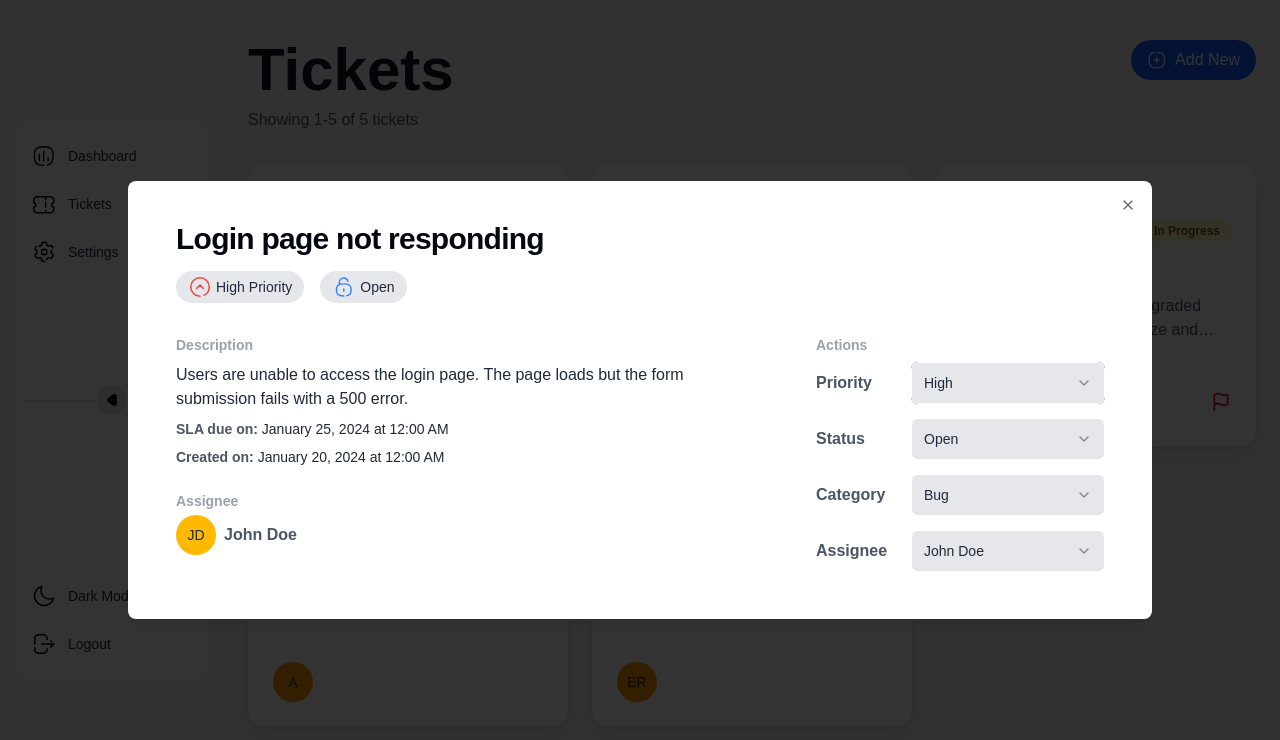
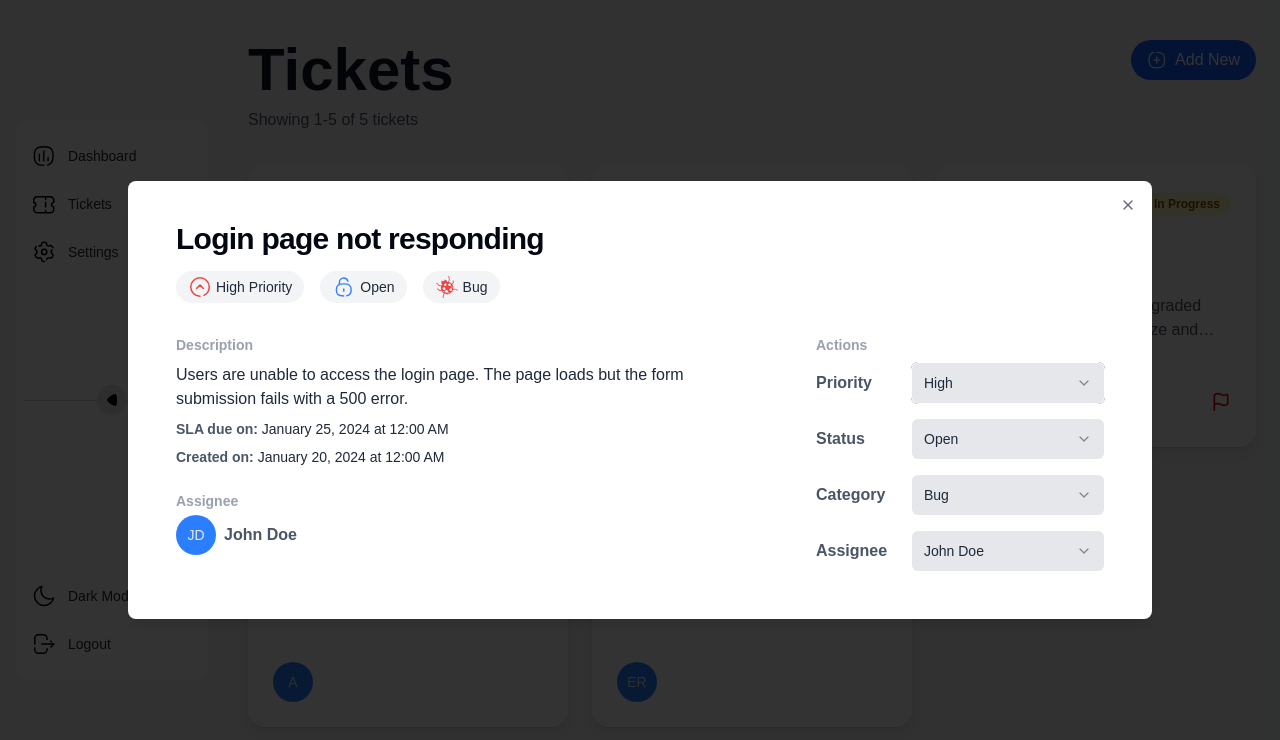
Before and after one commit to ohenekwabena/nockett, a Next.js app: page /tickets in a window 1280 px wide. Both pictures are taken after a click on the element 408 px from the left and 305 px from the top of the page. Shown: the top 740 px of the page. Built offline with nearby package versions, Linux system fonts and the light colour scheme.

Commit message:
chore: tweak styles

```diff
--- a/package.json
+++ b/package.json
@@ -24,6 +24,7 @@
     "react-day-picker": "^9.11.0",
     "react-dom": "19.1.0",
     "react-hook-form": "^7.63.0",
+    "react-icons": "^5.5.0",
     "react-resizable-panels": "^3.0.6",
     "recharts": "^3.2.1",
     "sonner": "^2.0.7",
--- /dev/null
+++ b/src/components/icons/graph.tsx
@@ -0,0 +1,13 @@
+type IconlyIconProps = {
+    size?: number;
+    color?: string;
+}
+
+export const IconlyGraph = ({ size = 24, color = "#000000" }: IconlyIconProps) => {
+    return (
+        <svg width={size} height={size} viewBox="0 0 25 24" fill="none" xmlns="http://www.w3.org/2000/svg">
+            <path d="M17.15 10.5984C18.612 10.4744 20.102 10.1404 20.685 9.68138C23.543 7.43038 16.156 0.844375 13.896 3.44637C13.287 4.14737 12.993 8.04037 13.448 9.63837" stroke={color} strokeWidth="1.5" strokeLinecap="round" strokeLinejoin="round"></path>
+            <path d="M7.19799 20.2224C4.79699 18.9184 3.16699 16.3744 3.16699 13.4514C3.16699 8.15144 8.39599 4.76144 9.89499 6.26044C10.758 7.12344 9.78599 11.1844 11.334 12.7324C12.882 14.2814 17.271 12.8034 18.355 13.8874C19.439 14.9714 16.565 21.1524 10.869 21.1524" stroke={color} strokeWidth="1.5" strokeLinecap="round" strokeLinejoin="round"></path>
+        </svg>
+    )
+}
--- a/src/components/icons/index.ts
+++ b/src/components/icons/index.ts
@@ -1,3 +1,6 @@
+export { IconlyGraph } from "./graph";
+export { IconlyInfoSquare } from "./info";
+export { IconlyMoreCircle } from "./more-circle";
 export { IconlyCategory } from "./category";
 export { IconlyPlus } from "./plus";
 export { IconlyArrowRight2 } from "./arrow-right";
--- /dev/null
+++ b/src/components/icons/info.tsx
@@ -0,0 +1,14 @@
+type IconlyIconProps = {
+    size?: number;
+    color?: string;
+}
+
+export const IconlyInfoSquare = ({ size = 24, color = "#000000" }: IconlyIconProps) => {
+    return (
+        <svg width={size} height={size} viewBox="0 0 25 25" fill="none" xmlns="http://www.w3.org/2000/svg">
+            <path d="M15.277 21.5942C19.878 20.9122 21.5 18.3462 21.5 12.5372C21.5 5.60023 19.187 3.28723 12.25 3.28723C5.313 3.28723 3 5.60023 3 12.5372C3 19.2875 5.19013 21.6593 11.6997 21.7822" stroke={color} strokeWidth="1.5" strokeLinecap="round" strokeLinejoin="round"></path>
+            <path d="M12.25 16.4324V12.5374" stroke={color} strokeWidth="1.5" strokeLinecap="round" strokeLinejoin="round"></path>
+            <path d="M12.255 9.03735H12.246" stroke={color} strokeWidth="1.5" strokeLinecap="round" strokeLinejoin="round"></path>
+        </svg>
+    )
+}
--- /dev/null
+++ b/src/components/icons/more-circle.tsx
@@ -0,0 +1,14 @@
+type IconlyIconProps = {
+    size?: number;
+    color?: string;
+}
+
+export const IconlyMoreCircle = ({ size = 24, color = "#000000" }: IconlyIconProps) => {
+    return (
+        <svg width={size} height="26" viewBox="0 0 25 26" fill="none" xmlns="http://www.w3.org/2000/svg">
+            <path fillRule="evenodd" clipRule="evenodd" d="M6.46875 16.0972C4.96746 16.0972 3.75 17.3146 3.75 18.8159C3.75 20.3173 4.96714 21.5347 6.46875 21.5347C7.97004 21.5347 9.1875 20.3172 9.1875 18.8159C9.1875 17.3143 7.97009 16.0972 6.46875 16.0972ZM2.25 18.8159C2.25 16.4862 4.13904 14.5972 6.46875 14.5972C8.79841 14.5972 10.6875 16.4858 10.6875 18.8159C10.6875 21.1456 8.79846 23.0347 6.46875 23.0347C4.13861 23.0347 2.25 21.1456 2.25 18.8159Z" fill={color}></path>
+            <path fillRule="evenodd" clipRule="evenodd" d="M18.0312 16.0972C16.53 16.0972 15.3125 17.3146 15.3125 18.8159C15.3125 20.3173 16.5296 21.5347 18.0312 21.5347C19.5325 21.5347 20.75 20.3172 20.75 18.8159C20.75 17.3143 19.5326 16.0972 18.0312 16.0972ZM13.8125 18.8159C13.8125 16.4862 15.7015 14.5972 18.0312 14.5972C20.3609 14.5972 22.25 16.4858 22.25 18.8159C22.25 21.1456 20.361 23.0347 18.0312 23.0347C15.7011 23.0347 13.8125 21.1456 13.8125 18.8159Z" fill={color}></path>
+            <path fillRule="evenodd" clipRule="evenodd" d="M12.25 4.53467C10.7487 4.53467 9.53125 5.75213 9.53125 7.25342C9.53125 8.75476 10.7484 9.97217 12.25 9.97217C13.7513 9.97217 14.9688 8.7547 14.9688 7.25342C14.9688 5.75181 13.7513 4.53467 12.25 4.53467ZM8.03125 7.25342C8.03125 4.9237 9.92029 3.03467 12.25 3.03467C14.5797 3.03467 16.4688 4.92328 16.4688 7.25342C16.4688 9.58313 14.5797 11.4722 12.25 11.4722C9.91986 11.4722 8.03125 9.58308 8.03125 7.25342Z" fill={color}></path>
+        </svg>
+    )
+}
--- a/src/components/ticket-details-modal.tsx
+++ b/src/components/ticket-details-modal.tsx
@@ -6,7 +6,8 @@ import { Avatar, AvatarFallback, AvatarImage } from "./ui/avatar";
 import { EqualSquareIcon } from "lucide-react";
 import { IconlyArrowDownSquare } from "./icons/arrow-down";
 import { IconlyArrowUpCircle } from "./icons/arrow-up";
-import { IconlyActivity, IconlyLock, IconlyUnlock } from "./icons";
+import { IconlyActivity, IconlyLock, IconlySetting, IconlyUnlock, IconlyInfoSquare, IconlyMoreCircle, IconlyGraph } from "./icons";
+import { GiSpottedBug } from "react-icons/gi";
 
 interface TicketModalProps {
     ticket: {
@@ -31,12 +32,18 @@ interface TicketModalProps {
 
 // Wrapper components to standardize icon interfaces
 const PriorityLowIcon = ({ color }: { color?: string }) => <IconlyArrowDownSquare color={color} />;
-const PriorityMediumIcon = ({ color }: { color?: string }) => <EqualSquareIcon color={color} size={16} />;
+const PriorityMediumIcon = ({ color, }: { color?: string }) => <EqualSquareIcon color={color} size={24} />;
 const PriorityHighIcon = ({ color }: { color?: string }) => <IconlyArrowUpCircle color={color} />;
 
 const StatusOpenIcon = ({ color }: { color?: string }) => <IconlyUnlock color={color} />;
 const StatusInProgressIcon = ({ color }: { color?: string }) => <IconlyActivity color={color} />;
 const StatusClosedIcon = ({ color }: { color?: string }) => <IconlyLock color={color} />;
+
+const CategoryFeatureIcon = ({ color }: { color?: string }) => <IconlyMoreCircle color={color} />;
+const CategoryBugIcon = ({ color }: { color?: string }) => <GiSpottedBug color={color} size={24} />;
+const CategorySupportIcon = ({ color }: { color?: string }) => <IconlyInfoSquare color={color} />;
+const CategoryMaintenanceIcon = ({ color }: { color?: string }) => <IconlySetting color={color} />;
+const CategoryPerformanceIcon = ({ color }: { color?: string }) => <IconlyGraph color={color} />;
 
 const PRIORITY_ICONS = {
     LOW: PriorityLowIcon,
@@ -50,6 +57,14 @@ const STATUS_ICONS = {
     CLOSED: StatusClosedIcon,
 };
 
+const CATEGORY_ICONS = {
+    BUG: CategoryBugIcon,
+    FEATURE: CategoryFeatureIcon,
+    SUPPORT: CategorySupportIcon,
+    MAINTENANCE: CategoryMaintenanceIcon,
+    PERFORMANCE: CategoryPerformanceIcon,
+};
+
 const PRIORITY_COLORS = {
     LOW: "#10B981", // Green
     MEDIUM: "#F59E0B", // Yellow
@@ -60,6 +75,14 @@ const STATUS_COLORS = {
     OPEN: "#3B82F6", // Blue
     IN_PROGRESS: "#FBBF24", // Yellow
     CLOSED: "#10B981", // Green
+};
+
+const CATEGORY_COLORS = {
+    BUG: "#EF4444", // Red
+    FEATURE: "#3B82F6", // Blue
+    SUPPORT: "#10B981", // Green
+    MAINTENANCE: "#F59E0B", // Yellow
+    PERFORMANCE: "#8B5CF6", // Purple
 };
 
 export default function TicketModal({ ticket, isOpen, onOpenChange }: TicketModalProps) {
@@ -78,7 +101,7 @@ export default function TicketModal({ ticket, isOpen, onOpenChange }: TicketModa
                     <DialogTitle className="text-2xl sm:text-3xl dark:text-gray-200 text-gray-950">{ticket.title}</DialogTitle>
                     <div className="flex flex-wrap items-center gap-2 sm:gap-4 mt-2 mb-4">
                         {priority && (
-                            <div className="flex items-center space-x-2 bg-gray-200 dark:bg-gray-600 w-fit px-2 sm:px-3 py-1 rounded-full text-sm">
+                            <div className="flex items-center space-x-2 bg-gray-100 dark:bg-gray-700 w-fit px-2 sm:px-3 py-1 rounded-full text-sm">
                                 <div className="flex items-center space-x-1">
                                     <PriorityIcon color={PRIORITY_COLORS[priority as keyof typeof PRIORITY_COLORS]} />
                                     <span>{capitalizeString(priority)}</span>
@@ -87,10 +110,18 @@ export default function TicketModal({ ticket, isOpen, onOpenChange }: TicketModa
                             </div>
                         )}
                         {status && (
-                            <div className="flex items-center space-x-2 bg-gray-200 dark:bg-gray-600 w-fit px-2 sm:px-3 py-1 rounded-full text-sm">
+                            <div className="flex items-center space-x-2 bg-gray-100 dark:bg-gray-700 w-fit px-2 sm:px-3 py-1 rounded-full text-sm">
                                 <div className="flex items-center space-x-1">
                                     <StatusIcon color={STATUS_COLORS[status as keyof typeof STATUS_COLORS]} />
                                     <span>{capitalizeString(status)}</span>
+                                </div>
+                            </div>
+                        )}
+                        {category && (
+                            <div className="flex items-center space-x-2 bg-gray-100 dark:bg-gray-700 w-fit px-2 sm:px-3 py-1 rounded-full text-sm">
+                                <div className="flex items-center space-x-1">
+                                    {React.createElement(CATEGORY_ICONS[category as keyof typeof CATEGORY_ICONS], { color: CATEGORY_COLORS[category as keyof typeof CATEGORY_COLORS] })}
+                                    <span>{capitalizeString(category)}</span>
                                 </div>
                             </div>
                         )}
@@ -121,7 +152,7 @@ export default function TicketModal({ ticket, isOpen, onOpenChange }: TicketModa
 
                         <h3 className="text-sm text-gray-400 dark:text-gray-500  font-semibold mt-6 mb-1 ">Assignee</h3>
                         <div className="flex items-center space-x-2">
-                            <Avatar className="w-8 h-8 sm:w-10 sm:h-10 bg-amber-400 dark:bg-amber-300  text-gray-800 p-4">
+                            <Avatar className="w-10 h-10 bg-blue-500 dark:bg-blue-300 text-gray-200 dark:text-gray-800 p-4">
                                 <AvatarImage
                                     src=""
                                     alt="Assignee Avatar"
@@ -175,6 +206,7 @@ export default function TicketModal({ ticket, isOpen, onOpenChange }: TicketModa
                                         <SelectItem value="FEATURE">Feature</SelectItem>
                                         <SelectItem value="SUPPORT">Support</SelectItem>
                                         <SelectItem value="MAINTENANCE">Maintenance</SelectItem>
+                                        <SelectItem value="PERFORMANCE">Performance</SelectItem>
                                     </SelectContent>
                                 </Select>
                             </div>
--- a/src/components/ui/new-ticket-card.tsx
+++ b/src/components/ui/new-ticket-card.tsx
@@ -52,7 +52,7 @@ export default function TicketCard({ ticket }: TicketCardProps) {
     return (
         <>
             <Card onClick={handleClick} className="w-full cursor-pointer bg-white dark:bg-gray-800 drop-shadow-xl  transition-drop-shadow drop-shadow-gray-200 dark:drop-shadow-gray-900  rounded-2xl hover:scale-[1.01] transition-all will-change-transform transform-gpu border border-transparent">
-                <CardHeader className="text-xl font-semibold text-gray-800 dark:text-gray-200 flex-row items-center justify-between"
+                <CardHeader className="text-xl font-semibold text-gray-800 dark:text-gray-200 flex-row items-start justify-between"
                     style={{
                         fontSize: "clamp(1rem, 1.1vw + 0.5rem, 1.2rem)"
                     }}
@@ -71,7 +71,7 @@ export default function TicketCard({ ticket }: TicketCardProps) {
                     <TooltipProvider>
                         <Tooltip delayDuration={100}>
                             <TooltipTrigger asChild>
-                                <Avatar className="w-10 h-10 bg-amber-500 dark:bg-amber-300  text-gray-800 p-4">
+                                <Avatar className="w-10 h-10 bg-blue-500 dark:bg-blue-300 text-gray-200 dark:text-gray-800 p-4">
                                     <AvatarImage
                                         src=""
                                         alt="Assignee Avatar"
```
Also changed, not shown: 1 other file (tests, documents, lock files or other folders).
